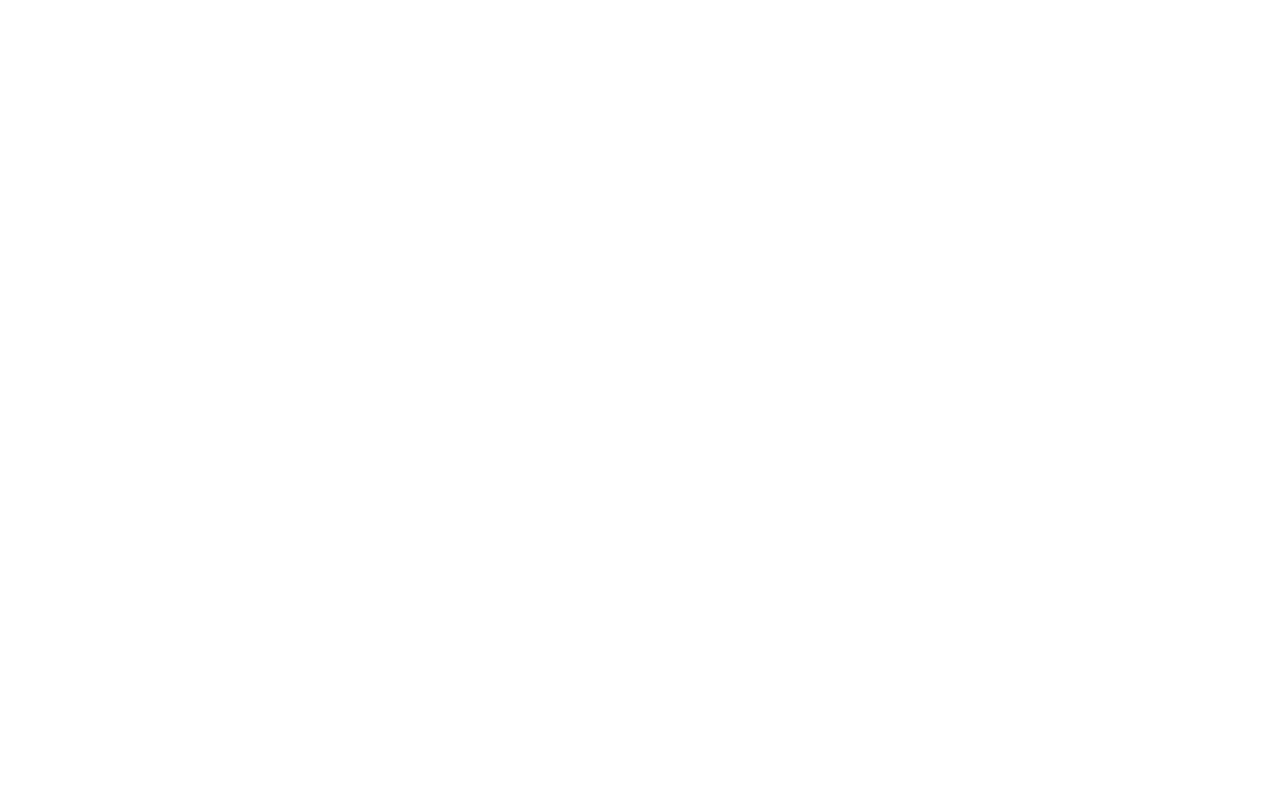
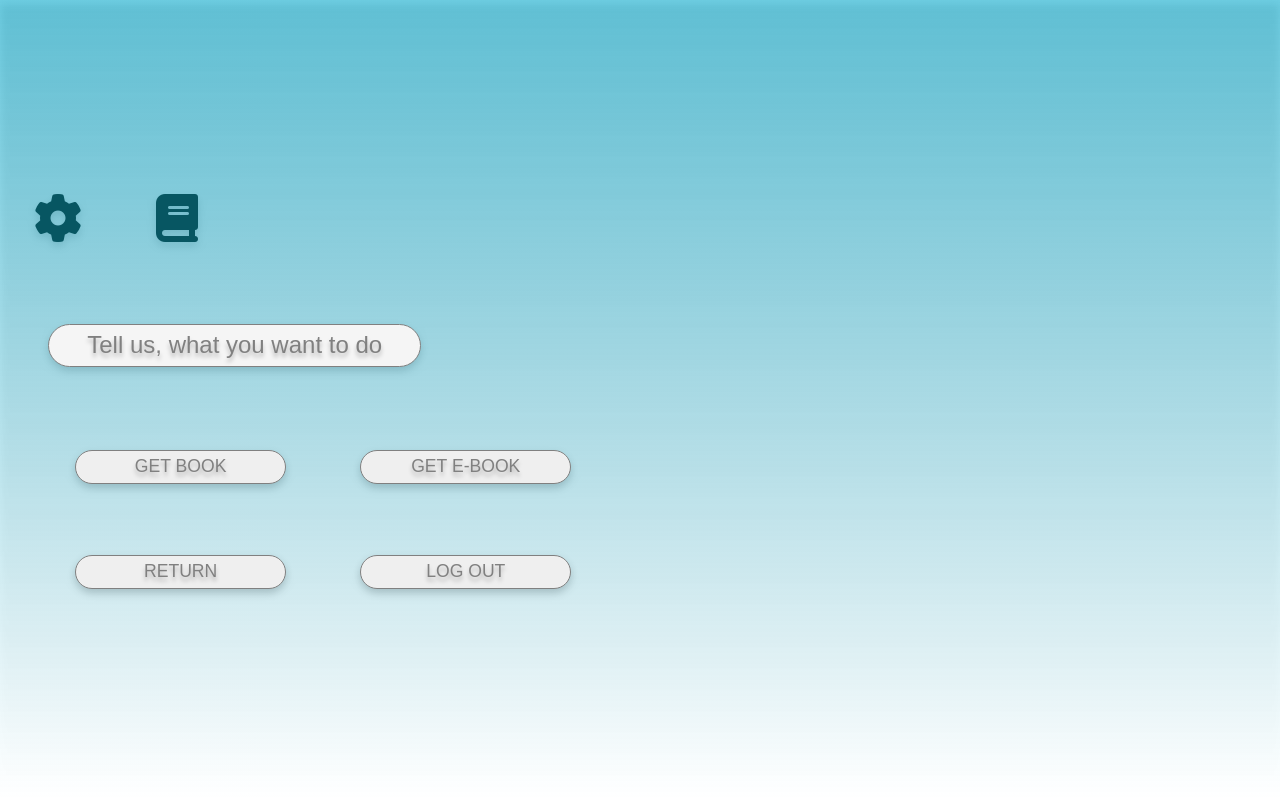
Before and after one commit to BlessedSamhain/Introduction-to-Designing-Web-Applications, a PHP site: page /public/views/projects.html in a window 1280 px wide. Before the commit the page is empty. Run offline with PHP 8.4, Linux system fonts and the light colour scheme; some libraries are stand-ins or nearby versions.

Commit message:
Start creating a subpage

```diff
--- a/public/css/style.css
+++ b/public/css/style.css
@@ -25,6 +25,10 @@
 {
     width: 50%;
 }
+
+.smaller-font {
+    font-size: 110%;
+  }
 
 form {
     position: relative;
@@ -60,6 +64,34 @@
     text-shadow: 0px 4px 4px rgba(0, 0, 0, 0.25);
 }
 
+.square
+{
+    border-radius: 45px;
+    align-items: center;
+    background-color: whitesmoke;
+
+    width: 50%;
+    border: none;
+    margin: 2em;
+    line-height: 2.5em;
+    font-family: 'Arial';
+    font-weight: 450;
+    font-size: 150%;
+    line-height: 170%;
+
+    text-transform: full-width;
+    font-feature-settings: 'ordn' on;
+
+    color: gray;
+    font-variation-settings: 'slnt' -5;
+
+    border: 1px solid gray;
+    text-shadow: 0px 4px 4px rgba(0, 0, 0, 0.25);
+
+    justify-content: center;
+    display: flex;
+}
+
 input
 {
     background-color: transparent;
@@ -93,3 +125,32 @@
 
     }
 }
+
+.base-container
+{
+    width: 100vw;
+    height: 100vh;
+    background: linear-gradient(180deg, rgba(9, 172, 207, 0.59) 0%, rgba(147, 248, 86, 0) 100%);
+    background-blend-mode: darken;
+    filter: drop-shadow(0px 4px 4px rgba(0, 0, 0, 0.25));
+
+    display: flex;
+    align-items: center;
+    justify-content: flex-start;
+    height: 100vh;
+}
+
+i {
+    display: inline-block;
+    transform: scale(3);
+    margin: 50px;
+    color: #075662;
+}
+
+nav {
+    height: 50hw;
+}
+
+/*main{
+    width: 100%;
+}*/
--- a/public/views/login.html
+++ b/public/views/login.html
@@ -13,7 +13,7 @@
                 <input name="e-mail" type="text" placeholder="e-mail@gmail.com">
                 <input name="password" type="password" placeholder="password">
                 <button>LOG IN</button>
-                <button>CREATE ACCOUNT</button>
+                <button class="smaller-font">CREATE ACCOUNT</button>
             </form>
         </div>
     </div>
--- a/public/views/projects.html
+++ b/public/views/projects.html
@@ -0,0 +1,32 @@
+<!DOCTYPE html>
+<head>
+    <link rel="stylesheet" type = "text/css" href="../css/style.css">
+    <script src="https://kit.fontawesome.com/61cd813530.js" crossorigin="anonymous"></script>
+    <title>MENU</title>
+</head>
+<body>
+    <div class="base-container">
+        <nav>
+            <i class="fa-solid fa-gear"></i>
+            <i class="fa-solid fa-book"></i>
+            <div class="search-bar">
+                <div class = "square">Tell us, what you want to do</div>
+            </div>
+            <ul>
+                <button class="smaller-font">GET BOOK</button>
+                <button class="smaller-font">GET E-BOOK</button>
+                <button class="smaller-font">RETURN</button>
+                <button class="smaller-font">LOG OUT</button>
+            </ul>
+        </nav>
+        <main>
+            <header>
+
+                <div class="go-to-start-page">
+
+                </div>
+            </header>
+
+        </main>
+    </div>
+</body>
```
